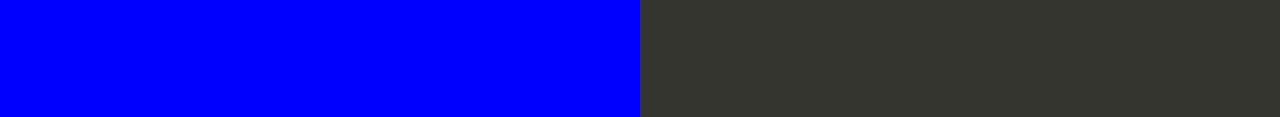
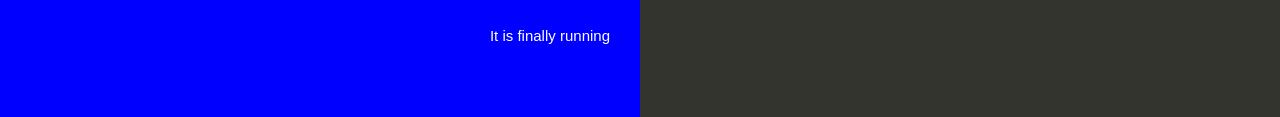
Before and after one commit to yudhikkamboj/my-nodejs-app, a website: page index.html in a window 1280 px wide. Shown: the part 353-470 px from the top of the page. Drawn offline with Linux system fonts and the light colour scheme.

Commit message:
Update index.html

```diff
--- a/index.html
+++ b/index.html
@@ -76,6 +76,7 @@
     <div class="textColumn">
       <h1>Congratulations</h1>
       <p>Your first AWS Elastic Beanstalk Node.js application is now running on your own dedicated environment in the AWS Cloud</p>
+      <p>It is finally running</p>
     </div>
     <div class="linksColumn">
       <h2>What's Next?</h2>
```
